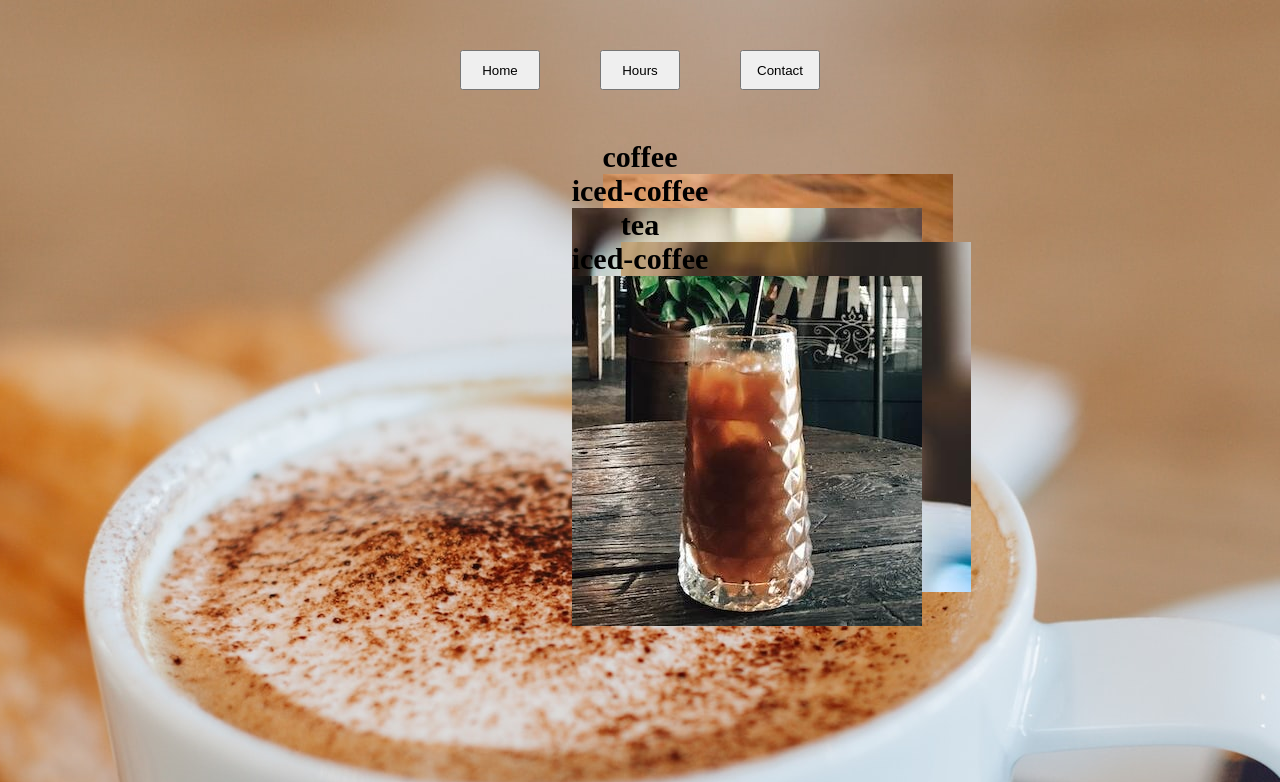
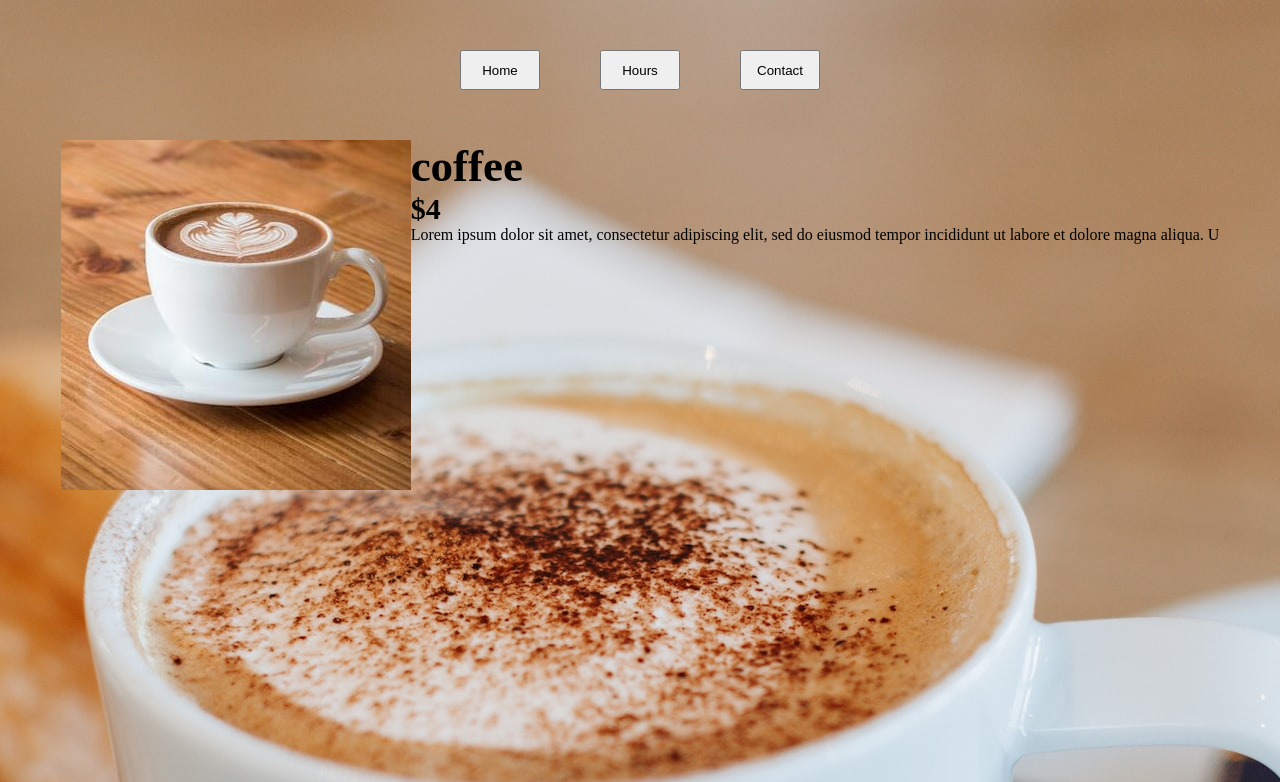
Before and after one commit to ralphorteza/odin-restaurant-page, a website built with webpack: page dist/index.html in a window 1280 px wide. Shown: the top 782 px of the page. Built offline with nearby package versions, Linux system fonts and the light colour scheme.

Commit message:
Add elements inside menuItem()

```diff
--- a/src/functions/background.js
+++ b/src/functions/background.js
@@ -1,13 +1,13 @@
 import backgroundImg from '../assets/images/background-img.jpg'
 
 const backGroundImg = () => {
-  const imgContainer = document.createElement('div');
-  imgContainer.classList.add('image-container');
+  const bgcontainer = document.createElement('div');
+  bgcontainer.classList.add('bg-container');
   const bgImage = document.createElement('img');
   bgImage.src = backgroundImg;
-  imgContainer.appendChild(bgImage);
+  bgcontainer.appendChild(bgImage);
 
-  return imgContainer;
+  return bgcontainer;
 };
 
 export default backGroundImg;
--- a/src/pages/menu.js
+++ b/src/pages/menu.js
@@ -5,14 +5,16 @@ import coffeeIcedImg from '../assets/images/iced-coffee.jpg';
 import teaImg from '../assets/images/tea.jpg';
 import teaIcedImg from '../assets/images/iced-tea.jpg';
 
-const menuItem = (name, img) => {
+const loremIpos = () => {
+  const str = "Lorem ipsum dolor sit amet, consectetur adipiscing elit, sed do eiusmod tempor incididunt ut labore et dolore magna aliqua. Ut enim ad minim veniam, quis nostrud exercitation ullamco laboris nisi ut aliquip ex ea commodo consequat. Duis aute irure dolor in reprehenderit in voluptate velit esse cillum dolore eu fugiat nulla pariatur. Excepteur sint occaecat cupidatat non proident, sunt in culpa qui officia deserunt mollit anim id est laborum.";
+  return str;
+}
+
+const menuItem = (name, price, img, desc) => {
   const itemContainer = document.createElement('div');
   itemContainer.classList.add('menu-item');
 
-  const menuItemName = document.createElement('h3');
-  menuItemName.textContent = name;
-  itemContainer.appendChild(menuItemName);
-
+  // image container for menu item
   const imgContainer = document.createElement('div');
   imgContainer.classList.add('image-container');
   const image = document.createElement('img');
@@ -20,7 +22,37 @@ const menuItem = (name, img) => {
   imgContainer.appendChild(image);
   itemContainer.appendChild(imgContainer);
 
+  // item description holder for menu
+  const menuItemDisc = document.createElement('div');
+  menuItemDisc.classList.add('item-descriptor');
+  itemContainer.appendChild(menuItemDisc);
+
+  const menuItemName = document.createElement('h2');
+  menuItemName.textContent = name;
+  menuItemDisc.appendChild(menuItemName);
+
+  const menuItemPrice = document.createElement('h3');
+  menuItemPrice.textContent = price;
+  menuItemDisc.appendChild(menuItemPrice);
+
+  const description = document.createElement('p');
+  description.setAttribute('class', 'item-description');
+  description.textContent = desc;
+  menuItemDisc.appendChild(description);
+
   return itemContainer;
+};
+
+const menuContainer = () => {
+  const container =  document.createElement('div');
+  container.classList.add('menu-items');
+
+  const lorem = loremIpos();
+
+  const menuCoffee = menuItem('coffee', '$4', coffeeImg, lorem.substring(0, 125));
+  container.appendChild(menuCoffee);
+
+  return container;
 };
 
 const menu = () => {
@@ -32,17 +64,8 @@ const menu = () => {
   const background = makeBackground();
   content.appendChild(background);
 
-  const menuCoffee = menuItem("coffee", coffeeImg);
-  content.appendChild(menuCoffee);
-
-  const menuCoffeeIced = menuItem("iced-coffee", coffeeIcedImg);
-  content.appendChild(menuCoffeeIced);
-
-  const menuTea = menuItem("tea", teaImg);
-  content.appendChild(menuTea);
-
-  const menuTeaIced = menuItem("iced-coffee", teaIcedImg);
-  content.appendChild(menuTeaIced);
+  const menuItems = menuContainer();
+  content.appendChild(menuItems);
 };
 
 export default menu;
--- a/src/style.css
+++ b/src/style.css
@@ -3,6 +3,9 @@
 }
 h1{
   font-size: 60px;
+}
+h2 {
+  font-size: 45px;
 }
 h3 {
   font-size: 30px;
@@ -35,9 +38,19 @@ button {
   margin: 30px;
 }
 
-.image-container {
+.bg-container {
   position: absolute;
   width: auto;
   height: 100%;
   z-index: -1;
 }
+
+/* ============ menu page items ============ */
+.menu-items {
+
+}
+
+.menu-item {
+  display: flex;
+  flex-direction: row;
+}
```
Also changed, not shown: dist/main.js.
